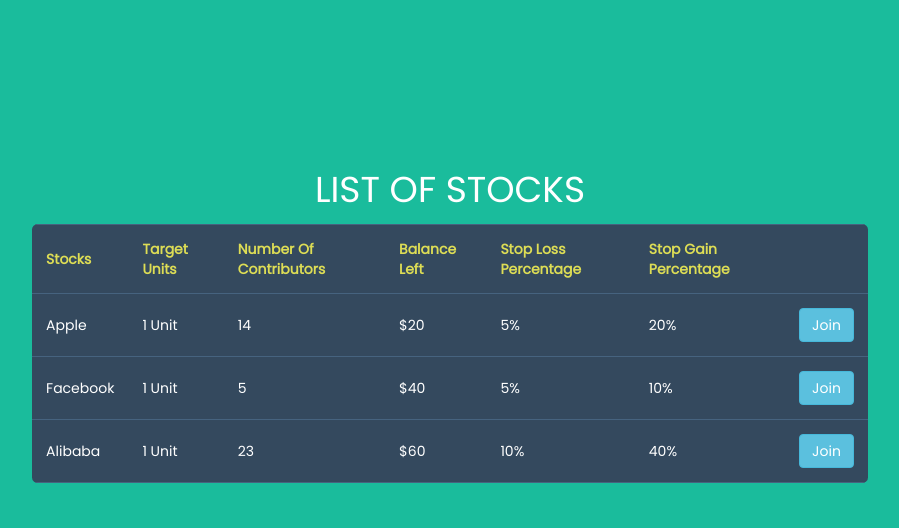
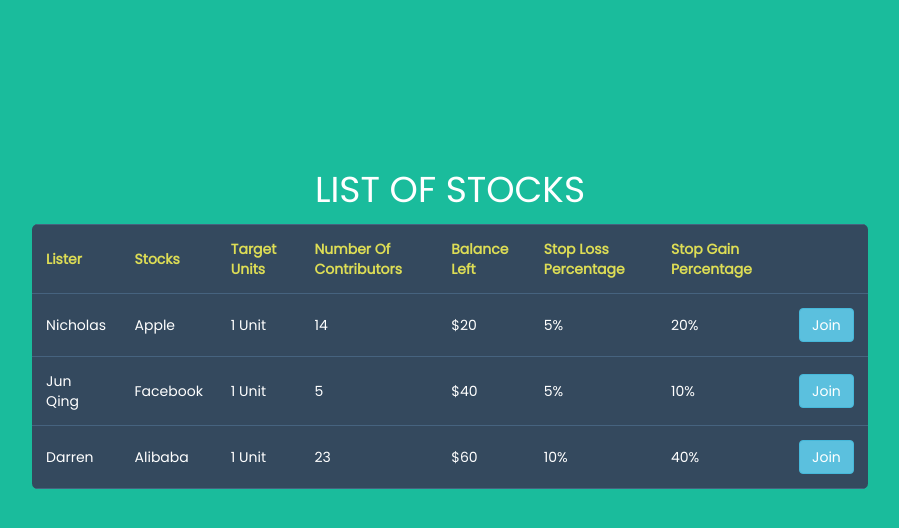
Before and after one commit to itsjunqing/hlb-hackathon, a Flask app: page /stocks in a window 1280 px wide. Shown: the top 528 px of the page, without its empty margins (190-1089 px from the left). Run offline with Flask 2, Linux system fonts and the light colour scheme; some libraries are stand-ins or nearby versions.

Commit message:
added lister to the table

```diff
--- a/templates/Stocks.html
+++ b/templates/Stocks.html
@@ -16,6 +16,7 @@
     <h1>LIST OF STOCKS</h1>
     <table class="rwd-table" id="table1">
       <tr>
+        <th>Lister</th>
         <th>Stocks</th>
         <th>Target Units</th>
         <th>Number Of Contributors</th>
@@ -24,6 +25,7 @@
         <th>Stop Gain Percentage</th>
       </tr>
       <tr>
+        <td data-th="Lister">Nicholas</td>
         <td data-th="Stock">Apple</td>
         <td data-th="Target Units">1 Unit</td>
         <td data-th="NumberOfContributors">14</td>
@@ -33,6 +35,7 @@
         <td><a href="/purchase" class="btn btn-info" role="button">Join</a></td>
       </tr>
       <tr>
+        <td data-th="Lister">Jun Qing</td>
         <td data-th="Stock">Facebook</td>
         <td data-th="Target Units">1 Unit</td>
         <td data-th="NumberOfContributors">5</td>
@@ -42,6 +45,7 @@
         <td><a href="/purchase" class="btn btn-info" role="button">Join</a></td>
       </tr>
       <tr>
+        <td data-th="Lister">Darren</td>
         <td data-th="Stock">Alibaba</td>
         <td data-th="Target Units">1 Unit</td>
         <td data-th="NumberOfContributors">23</td>
```
